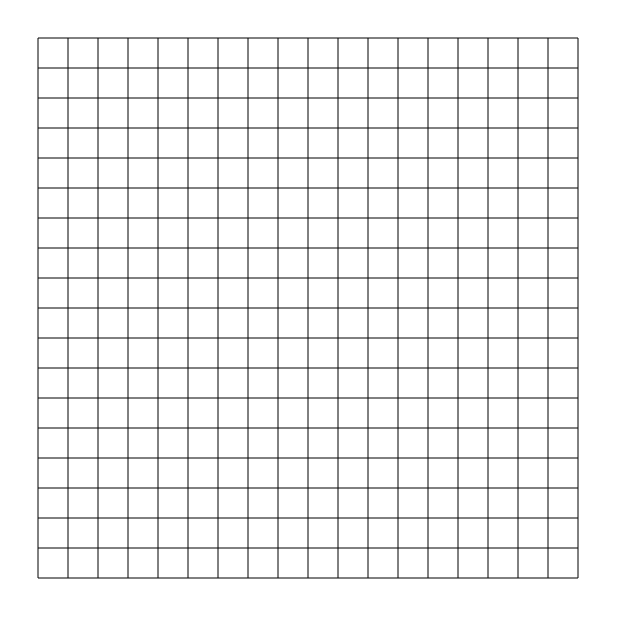
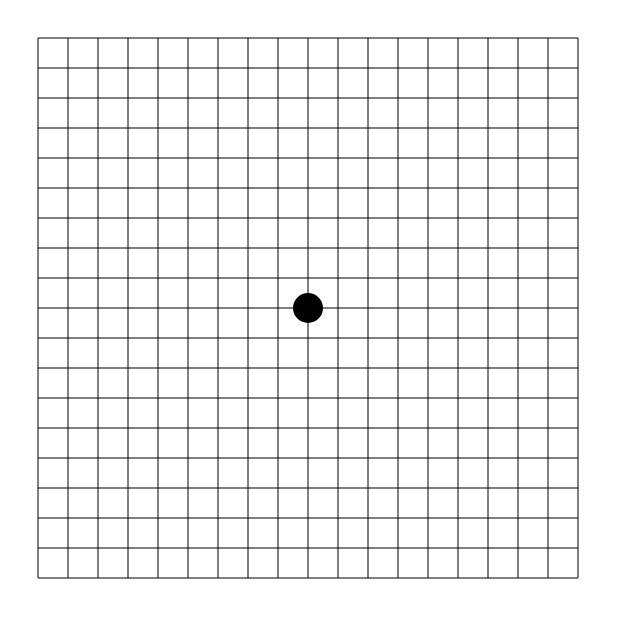
Before and after one commit to eg61ejub/Goban-Progress, a plain HTML site: page index.html in a window 1280 px wide. Shown: the whole page, without its empty margins (0-640 px from the left). Drawn offline with Linux system fonts and the light colour scheme.

Commit message:
Update index.html

```diff
--- a/index.html
+++ b/index.html
@@ -25,41 +25,11 @@ for (let i = 1; i <= size; i++) {
 
 }
 
-</script>
-
-</body>
-</html>
-
-
-
-<!--
-<html>
-<body>
-
-<img id="board" src="board.png">
-
-<script>
-
-let boardSize = 19
-
-document.getElementById("board").onclick = function(event) {
-
-  let rect = this.getBoundingClientRect()
-
-  let x = event.clientX - rect.left
-  let y = event.clientY - rect.top
-
-  let fieldSize = rect.width / boardSize
-
-  let boardX = Math.floor(x / fieldSize)
-  let boardY = Math.floor(y / fieldSize)
-
-  console.log("Feld:", boardX, boardY)
-
-}
+ctx.beginPath()
+ctx.arc(300, 300, 15, 0, Math.PI * 2)
+ctx.fill()
 
 </script>
 
 </body>
 </html>
--->
```
